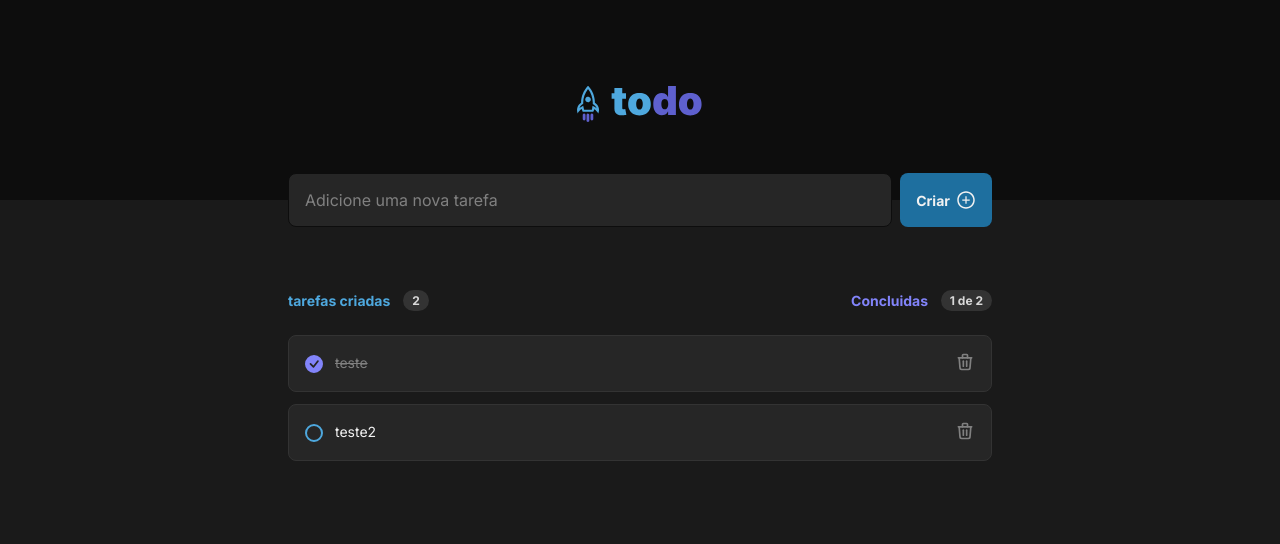
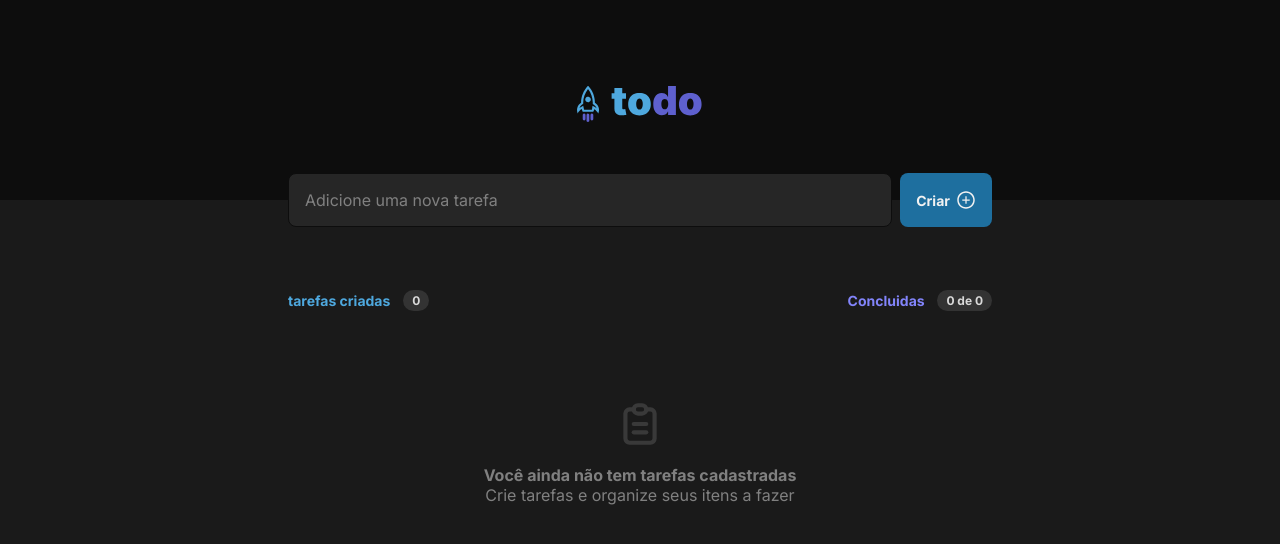
Before and after one commit to dhoouglas/ignite-to-do, a React (Vite) app: page / in a window 1280 px wide. Shown: the top 544 px of the page. Built offline with nearby package versions, Linux system fonts and the light colour scheme.

Commit message:
Tasks saved to localStorage

```diff
--- a/src/App.tsx
+++ b/src/App.tsx
@@ -1,7 +1,9 @@
-import { useState } from 'react';
+import { useState, useEffect } from 'react';
 import { Header } from './components/Header'
 import { Tasks } from './components/Tasks'
 import './styles/global.css'
+
+const LOCAL_STORAGE_KEY = "todo:savedTasks";
 
 export interface ITask {
   id: string;
@@ -10,21 +12,26 @@ export interface ITask {
 }
 
 function App() {
-  const [tasks, setTasks] = useState<ITask[]>([
-    {
-      id: 'teste',
-      title: 'teste',
-      isComplete: true,
-    },
-    {
-      id: 'teste2',
-      title: 'teste2',
-      isComplete: false,
-    },
-  ]);
+  const [tasks, setTasks] = useState<ITask[]>([]);
+
+  function loadSavedTasks() {
+    const saved = localStorage.getItem(LOCAL_STORAGE_KEY);
+    if (saved) {
+      setTasks(JSON.parse(saved));
+    }
+  }
+
+  useEffect(() => {
+    loadSavedTasks();
+  }, []);
+
+  function setTasksAndSave(newTasks: ITask[]) {
+    setTasks(newTasks);
+    localStorage.setItem(LOCAL_STORAGE_KEY, JSON.stringify(newTasks));
+  }
 
   function addTask(taskTitle: string) {
-    setTasks([
+    setTasksAndSave([
       ...tasks,
       {
         id: crypto.randomUUID(),
@@ -36,7 +43,7 @@ function App() {
 
   function deleteTaskById(taskId: string) {
     const newTasks = tasks.filter((task) => task.id !== taskId);
-    setTasks(newTasks);
+    setTasksAndSave(newTasks);
   }
 
   function toggleTaskCompleteById(taskId: string) {
@@ -49,12 +56,12 @@ function App() {
       }
       return task;
     });
-    setTasks(newTasks);
+    setTasksAndSave(newTasks);
   }
 
   return (
     <>
-      <Header onAddTask={addTask}/>
+      <Header onAddTask={addTask} />
 
       <Tasks
         tasks={tasks}
```
